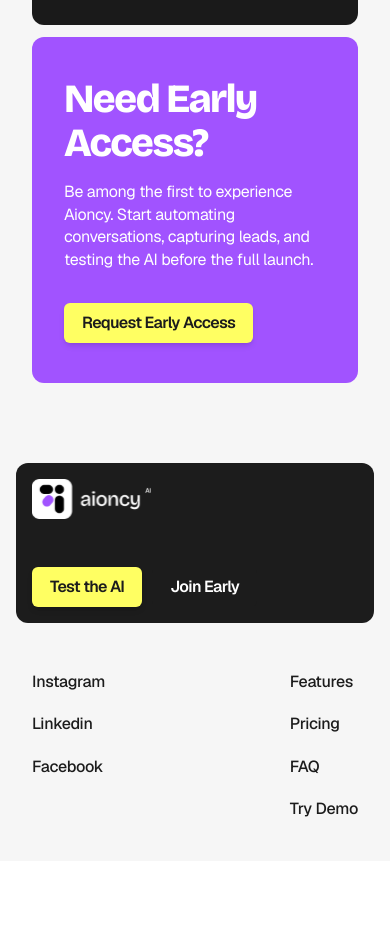
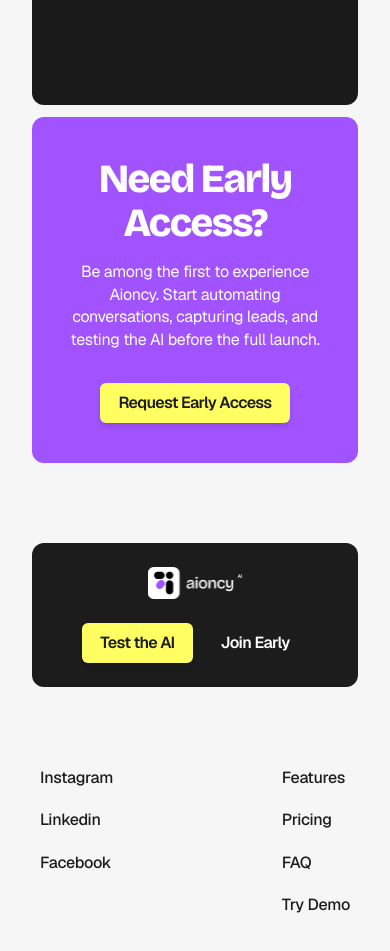
Before and after one commit to aioncy/aioncy-mvp, a Next.js app: page / in a window 390 px wide. Shown: the part 9531-10482 px from the top of the page. Before the commit the page ends 10392 px from the top, so only its background shows below. Built offline with nearby package versions, Linux system fonts and the light colour scheme.

Commit message:
fix design update on tablet

```diff
--- a/src/components/EarlyAccessSection.tsx
+++ b/src/components/EarlyAccessSection.tsx
@@ -5,17 +5,17 @@
 
 export default function EarlyAccessSection() {
   return (
-    <section id="early-access" className="w-full px-4 sm:px-6 py-10 sm:py-16 bg-[#F6F6F6]">
-      <div className="css-container mx-auto flex flex-col sm:flex-row gap-3 sm:gap-4 items-stretch sm:min-h-[497px]">
+    <section id="early-access" className="w-full px-4 lg:px-6 py-10 lg:py-16 bg-[#F6F6F6]">
+      <div className="css-container mx-auto flex flex-col lg:flex-row gap-3 lg:gap-4 items-stretch lg:min-h-[497px]">
         {/* Left: dark panel with semicircle left edge + flow image */}
         <div
-          className="flex items-center justify-center bg-[#1a1a1a] flex-1 min-h-[240px] sm:min-h-0 px-6 py-10 sm:py-8 rounded-[12px] sm:rounded-none"
+          className="flex items-center justify-center bg-[#1a1a1a] flex-1 min-h-[320px] sm:min-h-[400px] lg:min-h-0 px-6 py-10 lg:py-8 rounded-[12px] lg:rounded-none"
           style={{ borderRadius: undefined }}
         >
-          <style>{`.early-access-dark { border-radius: 12px; } @media (min-width: 640px) { .early-access-dark { border-radius: 999px 12px 12px 999px; } }`}</style>
+          <style>{`.early-access-dark { border-radius: 12px; } @media (min-width: 1024px) { .early-access-dark { border-radius: 999px 12px 12px 999px; } }`}</style>
           <div className="relative w-full max-w-[380px]">
             {/* Cursive Yellow Callout */}
-            <div className="absolute -top-12 right-0 sm:-top-16 sm:-right-20 flex items-end gap-1.5 select-none pointer-events-none whitespace-nowrap z-20">
+            <div className="absolute -top-12 right-0 lg:-top-16 lg:-right-20 flex items-end gap-1.5 select-none pointer-events-none whitespace-nowrap z-20">
               {/* SVG Arrow */}
               <svg
                 width="15"
@@ -61,12 +61,11 @@
         </div>
 
         {/* Right: purple CTA card */}
-        <div className="flex-1 flex flex-col justify-between bg-aioncy rounded-[12px] px-8 sm:px-12 py-10 sm:py-16 gap-8 sm:gap-5">
-          <div>
+        <div className="flex-1 flex flex-col justify-between items-center text-center lg:items-start lg:text-left bg-aioncy rounded-[12px] px-8 lg:px-12 py-10 lg:py-16 gap-8 lg:gap-5 min-h-[320px] sm:min-h-[400px] lg:min-h-0">
+          <div className="flex flex-col items-center lg:items-start">
             <h2 className="text-white css-heading--h1 mb-4">
-              Need Early
-              <br />
-              Access?
+              Need Early<span className="hidden lg:inline">{"\n"}</span>
+              <span className="lg:hidden"> </span>Access?
             </h2>
 
             <p className="text-white css-body--lg-400 max-w-[440px]">
--- a/src/components/Footer.tsx
+++ b/src/components/Footer.tsx
@@ -28,14 +28,14 @@
         <div className="mx-auto lg:px-6 py-10 lg:py-16">
           <div className="flex flex-col lg:flex-row lg:items-start justify-between gap-12 lg:gap-16 xl:gap-24">
             {/* Mobile-only static brand card */}
-            <div className="lg:hidden">
-              <div className="inline-flex w-full flex-col gap-4 bg-neutral-black rounded-[12px] p-4 align-left">
+            <div className="lg:hidden w-full flex lg:justify-center px-4 sm:px-0 mb-8">
+              <div className="flex w-full max-w-[559px] flex-col sm:flex-row items-center sm:justify-between gap-6 sm:gap-4 bg-neutral-black rounded-[12px] px-6 py-6 sm:py-5">
                 <Image
                   alt="Aioncy"
                   src="/logo.svg"
-                  width={160}
-                  height={54}
-                  className="h-10 w-fit shrink-0 mb-8"
+                  width={140}
+                  height={40}
+                  className="h-8 sm:h-10 w-auto shrink-0"
                 />
                 <div className="flex items-center gap-2.5">
                   <Button size="small">Test the AI</Button>
@@ -52,7 +52,7 @@
             </div>
 
             {/* Link columns */}
-            <div className="w-full lg:w-auto flex flex-row lg:flex-row justify-between sm:justify-start gap-16 lg:gap-16 pr-4 lg:pr-20 pl-4 lg:pl-0">
+            <div className="w-full mx-auto lg:mx-0 lg:max-w-none lg:w-auto flex flex-row justify-between sm:justify-start gap-12 sm:gap-24 lg:gap-16 px-6 sm:px-6 lg:px-0 lg:pr-20">
               {/* Socials column */}
               <nav className="flex flex-col gap-5" aria-label="Socials">
                 {SOCIAL_LINKS.map((link) => (
```
